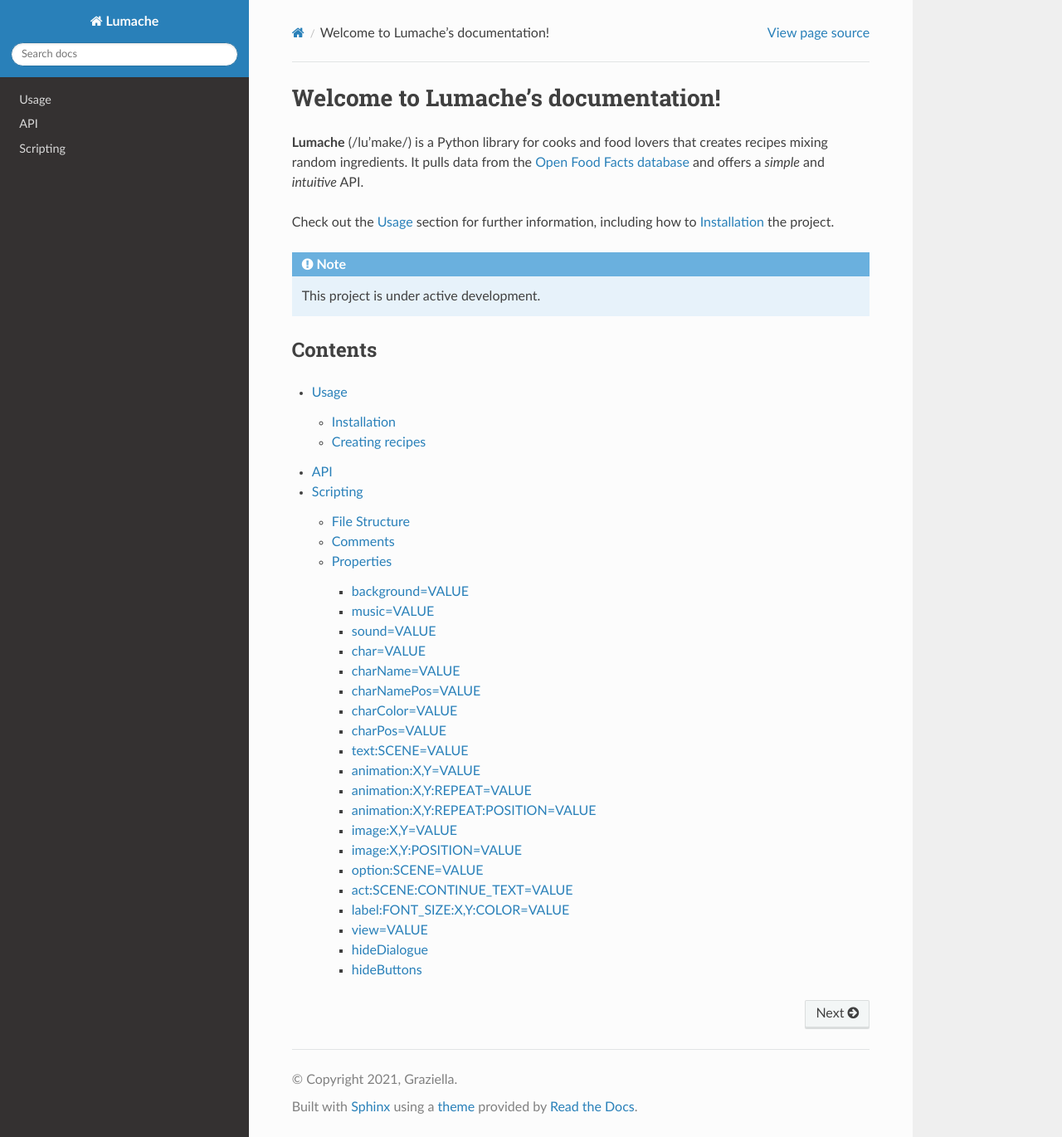
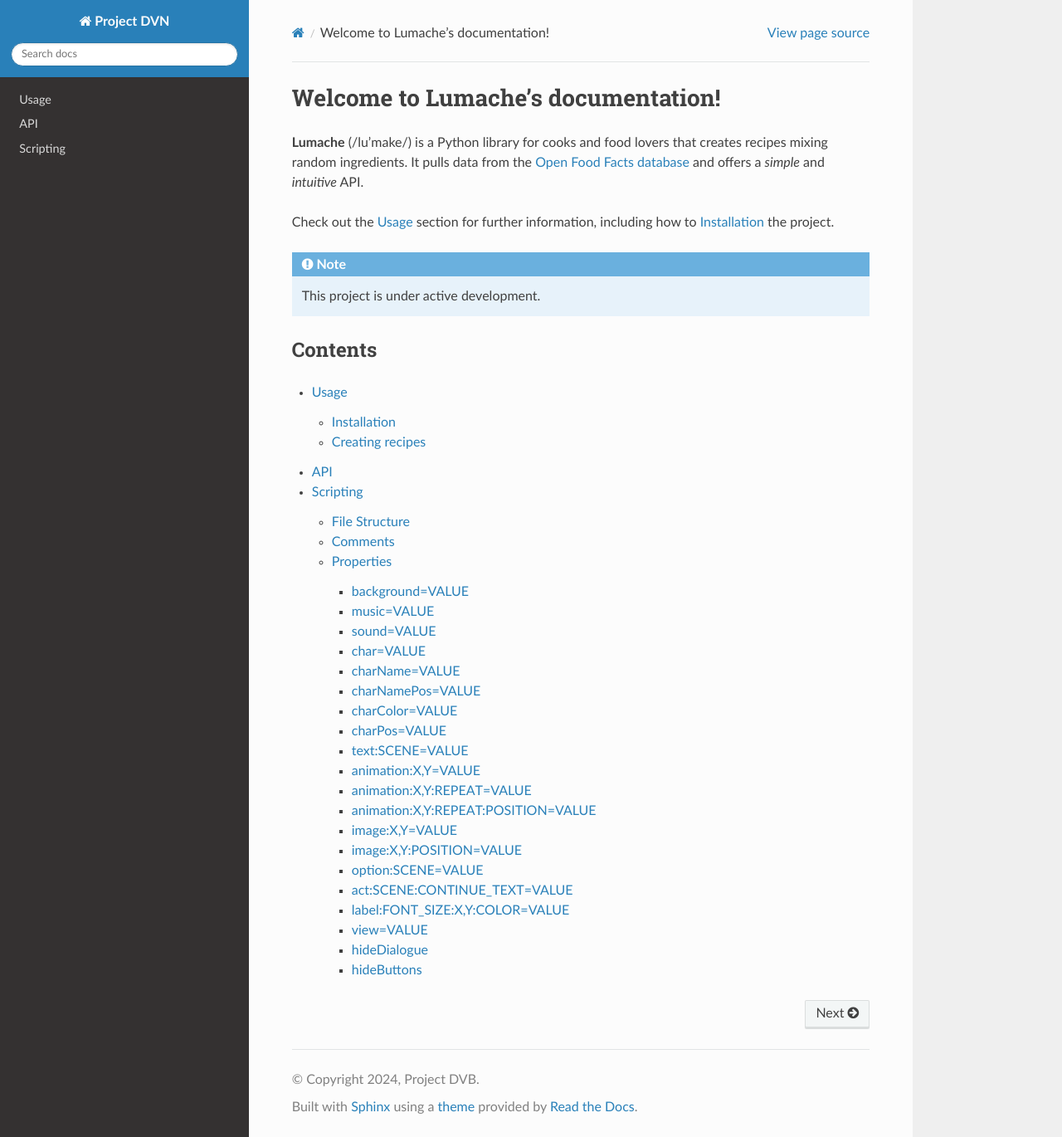
Before and after one commit to ProjectDVN/dvn-docs, a Sphinx documentation site: the page built from docs/source/index.rst, in a window 1280 px wide and 1370 px high. Shown: the whole window at 83% size. Built offline with Sphinx 7.4.7 and the Read the Docs theme 3.1.0, drawn with Linux system fonts in a browser that asks for light colours.

Commit message:
Update conf.py

```diff
--- a/docs/source/conf.py
+++ b/docs/source/conf.py
@@ -2,12 +2,12 @@
 
 # -- Project information
 
-project = 'Lumache'
-copyright = '2021, Graziella'
-author = 'Graziella'
+project = 'Project DVN'
+copyright = '2024, Project DVB'
+author = 'Project DVN'
 
 release = '0.1'
-version = '0.1.0'
+version = '0.1.9'
 
 # -- General configuration
 
```
